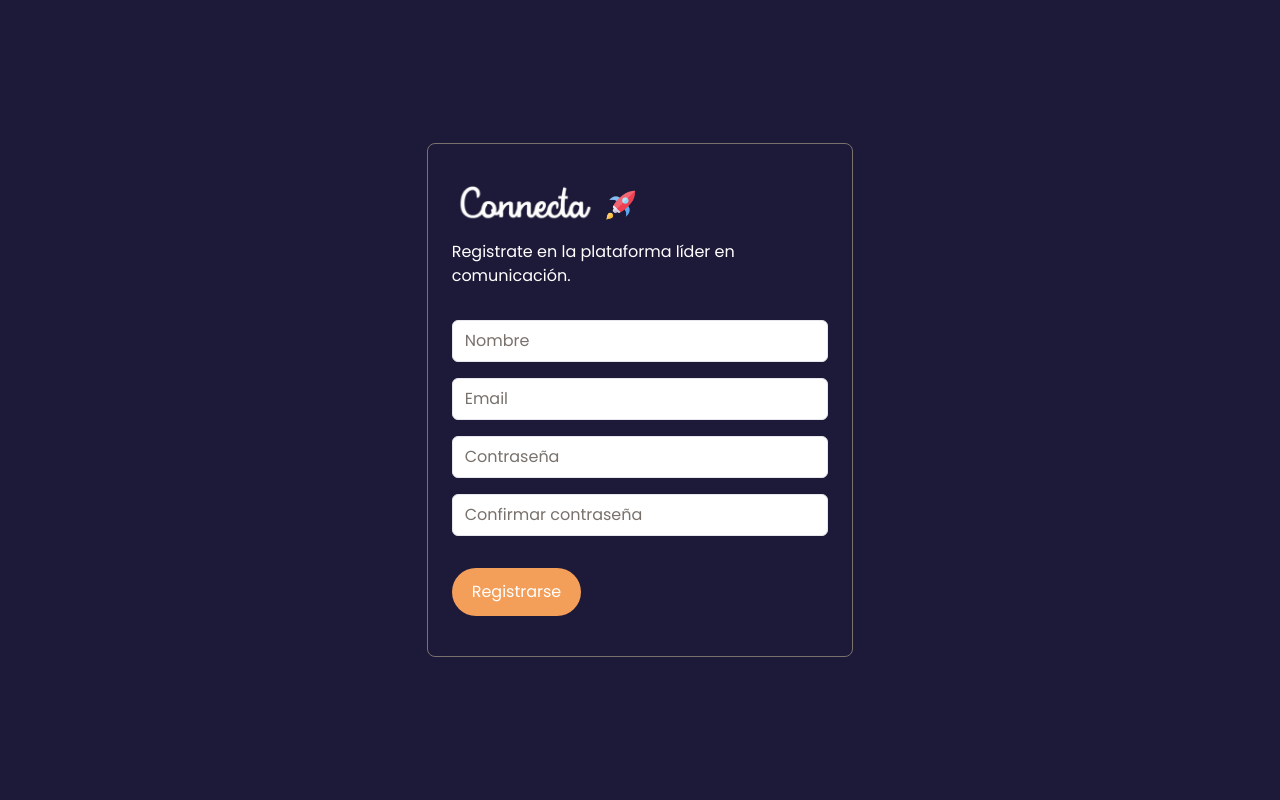
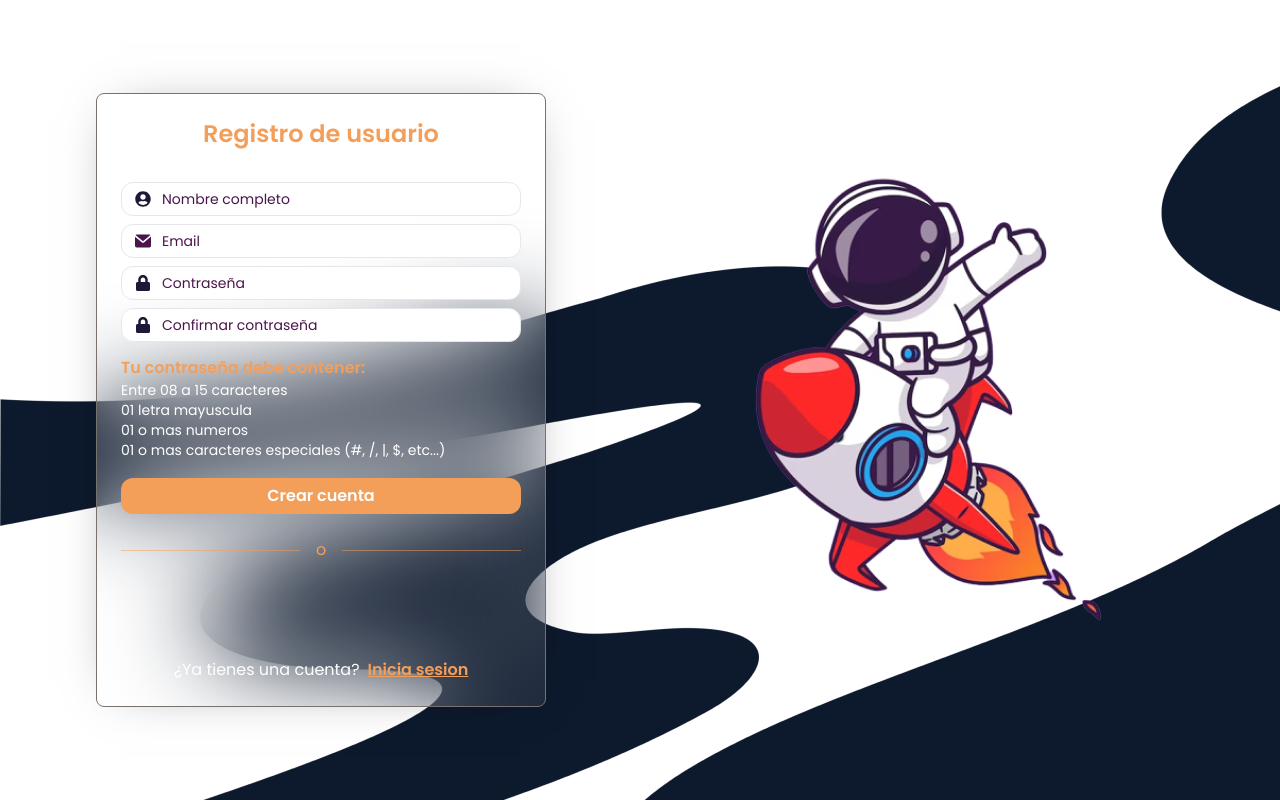
Before and after one commit to No-Country/s10-07-t-express-react-slack, a React (Vite) app in the folder frontend/: page /register in a window 1280 px wide. Built offline with nearby package versions, Linux system fonts and the light colour scheme.

Commit message:
add styles register form

```diff
--- a/frontend/src/components/auth/Form.tsx
+++ b/frontend/src/components/auth/Form.tsx
@@ -1,13 +1,14 @@
 import React, { useState } from 'react'
+import { Link } from 'react-router-dom'
 import { CredentialResponse, GoogleLogin } from '@react-oauth/google'
+import axios from 'axios'
 import jwt_decode from 'jwt-decode'
+// import io from 'socket.io-client'
 
 import { Register, Errors, MyAxiosError } from './interfaces'
 import { validationErrors } from './utils'
-// import io from 'socket.io-client'
-import axios from 'axios'
-import logo from "../../assets/logo.png"
-import rocket from "../../assets/logo-rocket.png"
+import astronauta from "../../assets/astronauta-cohete2.png"
+import {FaUserCircle, FaLock} from 'react-icons/fa'
 
 export const register = {
   fullName: '',
@@ -70,62 +71,95 @@ const Form: React.FC = () => {
   }
 
   return (
-    <section className='w-full flex items-center justify-center mx-auto h-screen bg-bg'>
-      <div className='w-1/3 flex flex-col gap-y-8 border border-stone-500 py-10 px-6 rounded-lg '>
-        <div className="flex items-center">
-          <img className="h-10" src={logo} alt="" />
-          <img className="h-10" src={rocket} alt="" />
+    <section className='w-full flex items-center justify-between h-screen bg-bg-register px-24'>
+      <div className='bg-forms w-[450px] flex flex-col items-center gap-y-8 border border-stone-500 py-6 px-6 rounded-lg '>
+        <h3 className='font-semibold text-2xl text-button-orange'>Registro de usuario</h3>
+        <form onSubmit={handleSubmit} className='w-full flex flex-col gap-y-1'>
+          <div className="relative">
+            <div className="text-bg absolute inset-y-0 left-0 flex items-center pl-3.5 pointer-events-none">
+              <FaUserCircle/>
             </div>
-        <p className='-mt-4 text-white'>Registrate en la plataforma líder en comunicación.</p>
-        <form onSubmit={handleSubmit} className='flex flex-col gap-y-2 '>
             <input
-            className='border rounded-md text-stone-600 px-3 py-2 placeholder:text-stone-500'
             name='fullName'
-            placeholder='Nombre'
             value={registerTemplate.fullName}
             onChange={handleChange}
             type='text'
+            className="bg-white border text-black placeholder:text-secundary-color text-sm rounded-xl block w-full pl-10 p-1.5"
+            placeholder="Nombre completo"
             />
+          </div>
           {errors && (
             <span className='text-red-600 font-semibold'>{errors?.fullName}</span>
           )}
+          <div className="relative">
+            <div className="absolute inset-y-0 left-0 flex items-center pl-3.5 pointer-events-none">
+              <svg className="w-4 h-4 text-secundary-color" aria-hidden="true" xmlns="http://www.w3.org/2000/svg" fill="currentColor" viewBox="0 0 20 16">
+              <path d="m10.036 8.278 9.258-7.79A1.979 1.979 0 0 0 18 0H2A1.987 1.987 0 0 0 .641.541l9.395 7.737Z"/>
+              <path d="M11.241 9.817c-.36.275-.801.425-1.255.427-.428 0-.845-.138-1.187-.395L0 2.6V14a2 2 0 0 0 2 2h16a2 2 0 0 0 2-2V2.5l-8.759 7.317Z"/>
+              </svg>
+            </div>
             <input
-            className='border rounded-md text-stone-600 px-3 py-2 placeholder:text-stone-500'
             name='email'
             placeholder='Email'
             value={registerTemplate.email}
             onChange={handleChange}
             type='email'
+            className="bg-white border text-black placeholder:text-secundary-color text-sm rounded-xl block w-full pl-10 p-1.5"
             />
+          </div>
           {errors && (
             <span className='text-red-600 font-semibold'>{errors?.email}</span>
           )}
+          <div className="relative">
+            <div className="text-bg absolute inset-y-0 left-0 flex items-center pl-3.5 pointer-events-none">
+              <FaLock/>
+            </div>
             <input
-            className='border rounded-md text-stone-600 px-3 py-2 placeholder:text-stone-500'
             name='password'
             placeholder='Contraseña'
             value={registerTemplate.password}
+            type='password'
             onChange={handleChange}
-            type='password'
+            className="bg-white border text-black placeholder:text-secundary-color text-sm rounded-xl block w-full pl-10 p-1.5"
             />
+          </div>
           {errors && (
             <span className='text-red-600 font-semibold'>{errors?.password}</span>
           )}
+          <div className="relative">
+            <div className="text-bg absolute inset-y-0 left-0 flex items-center pl-3.5 pointer-events-none">
+              <FaLock/>
+            </div>
             <input
-            className='border rounded-md text-stone-600 px-3 py-2 placeholder:text-stone-500'
             name='confirmPassword'
             placeholder='Confirmar contraseña'
             value={registerTemplate.confirmPassword}
             onChange={handleChange}
             type='password'
+            className="bg-white border text-black placeholder:text-secundary-color text-sm rounded-xl block w-full pl-10 p-1.5"
             />
+          </div>
           {errors && (
             <span className='text-red-600 font-semibold'>
               {errors?.confirmPassword}
             </span>
           )}
-          <div className='flex items-center gap-x-4 mt-4'>
-            <button type='submit' className="bg-button-orange rounded-3xl text-white px-5 h-12">Registrarse</button>
+          <div className='py-1.5'>
+            <h3 className='text-button-orange font-semibold'>Tu contraseña debe contener:</h3>
+            <div className='flex flex-col text-sm text-white'>
+              <span className={``}>Entre 08 a 15 caracteres</span>
+              <span>01 letra mayuscula</span>
+              <span>01 o mas numeros</span>
+              <span>01 o mas caracteres especiales {`(#, /, |, $, etc...)`}</span>
+            </div>
+          </div>
+          <button type='submit' className="bg-button-orange rounded-xl text-white font-semibold px-4 w-full py-1.5 mt-2">Crear cuenta</button>
+        </form>
+        <div className='w-full flex items-center text-button-orange gap-x-4 -my-2'>
+          <div className='bg-button-orange/50 h-[1px] w-1/2'></div>
+          <span>o</span>
+          <div className='bg-button-orange/50 h-[1px] w-1/2'></div>
+        </div>
         <GoogleLogin
           onSuccess={(credentialResponse: CredentialResponse): void => {
             if (credentialResponse.credential) {
@@ -137,10 +171,15 @@ const Form: React.FC = () => {
           onError={() => {
             console.log('Login Failed')
           }}
-              width={200}
+          width={400}
+          logo_alignment='center'
+          shape='pill'
+          text='signup_with'
         />
+        <div className="flex items-center gap-x-2">
+          <span className='text-white'>¿Ya tienes una cuenta?</span>
+          <Link to={"/login"} className='text-button-orange underline font-semibold'>Inicia sesion</Link>
         </div>
-
       {/* // PROVANDO CONECCION CON SOCKE */}
       {/* <input
         type='text'
@@ -149,8 +188,8 @@ const Form: React.FC = () => {
           socket.emit('message', message)
         }}
       /> */}
-        </form>
       </div>
+      <img src={astronauta}/>
     </section>
   )
 }
```
Lines whose indentation alone changed are shown as unchanged.
